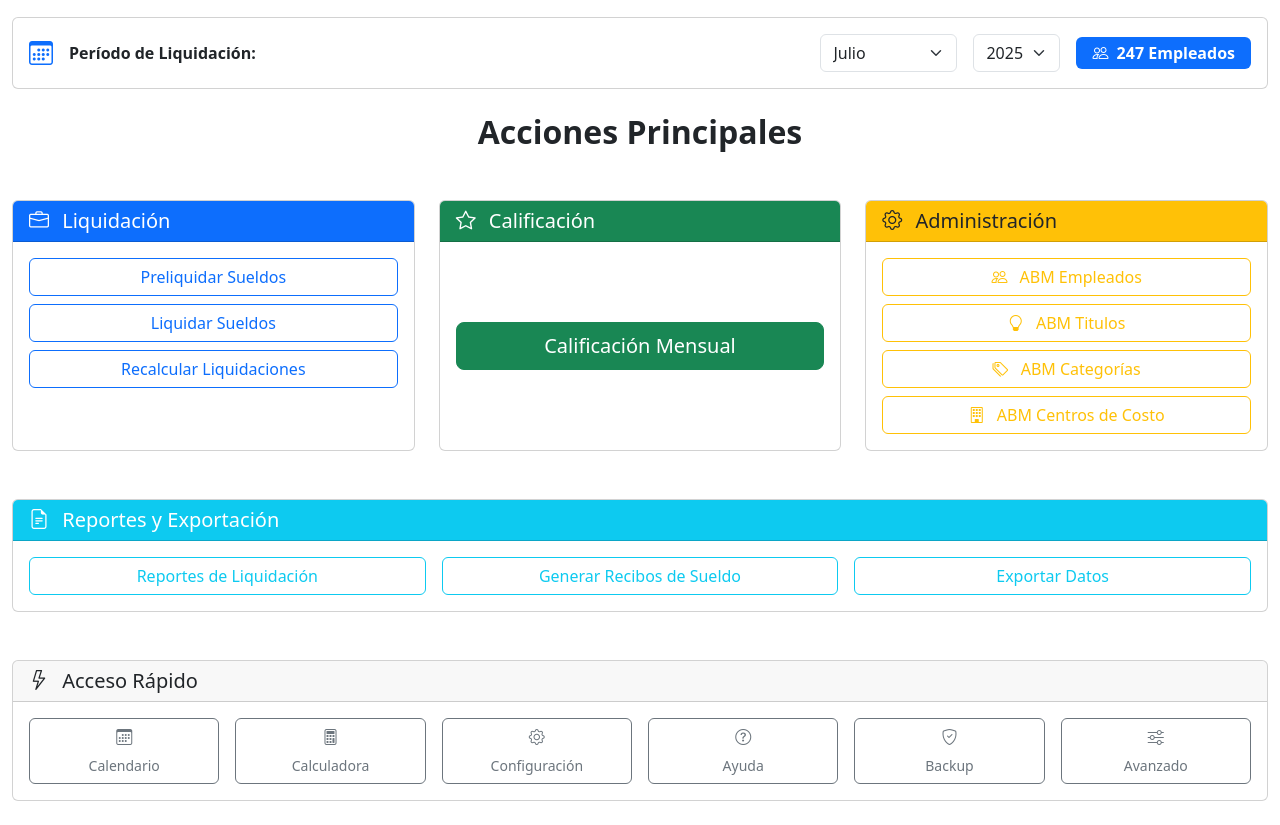
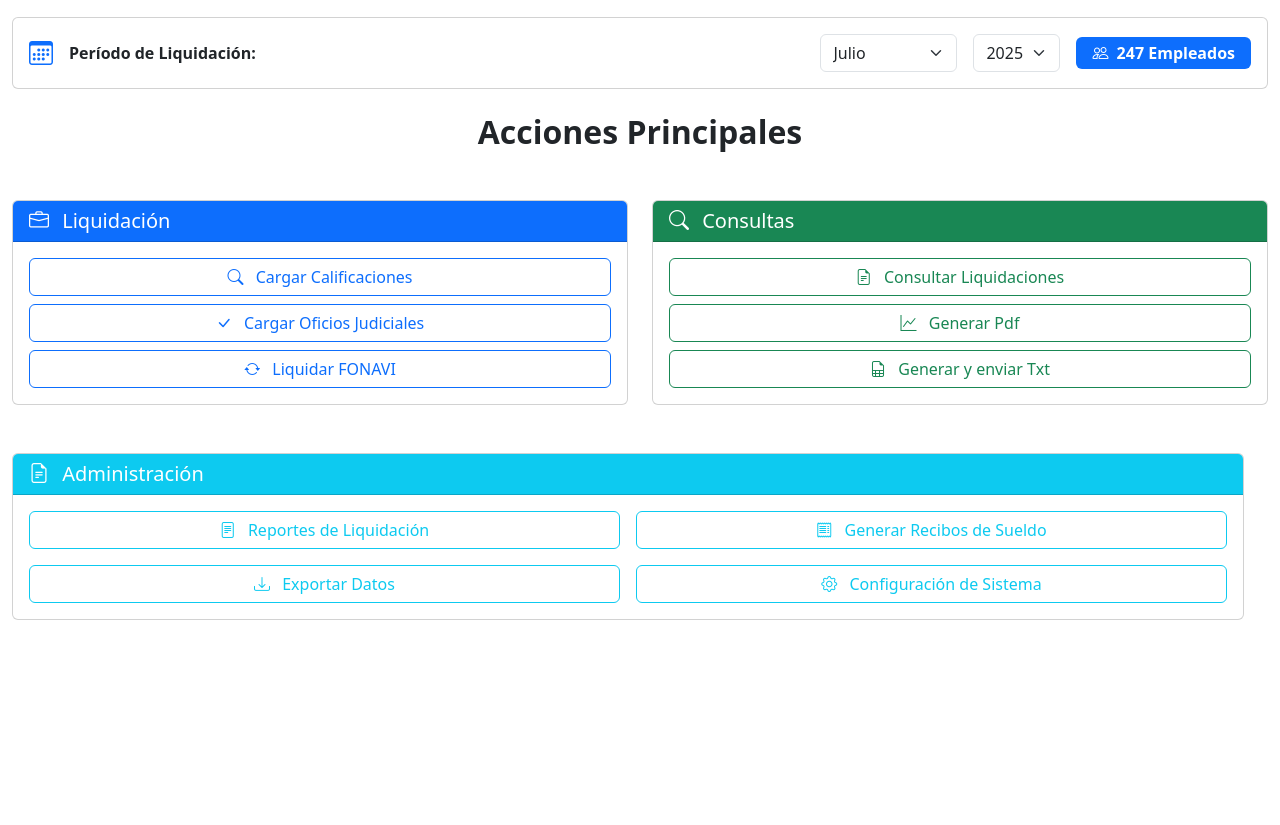
Before and after one commit to FernandoAVillarroel/fonavi_project, a Django app: page /dashboard/ in a window 1280 px wide. Shown: the part 208-1033 px from the top of the page. After the commit the page ends 828 px from the top, so only its background shows below. Run offline with Django 5.2, Linux system fonts and the light colour scheme; the visitor is signed in with stand-in values (Sample User, id 1); parts of the project's set-up code (start-up, migrations or seed data) failed here and were passed over; some libraries are stand-ins or nearby versions.

Commit message:
Act Dashboard

```diff
--- a/templates/dashboard/dashboard.html
+++ b/templates/dashboard/dashboard.html
@@ -14,7 +14,7 @@
     <!-- Custom CSS -->
     <link rel="stylesheet" href="{% static 'css/dashboard.css' %}">
 </head>
-<body>
+<body class="dashboard">
     <!-- Header -->
     <header class="navbar navbar-expand-lg navbar-light bg-white shadow-sm">
         <div class="container-fluid">
@@ -100,7 +100,7 @@
 
         <div class="row g-4 mb-5">
             <!-- Liquidación -->
-            <div class="col-lg-6 col-xl-4">
+            <div class="col-md-6">
               <div class="card action-category h-100">
                  <div class="card-header bg-primary text-white">
                       <h5 class="card-title mb-0">
@@ -110,69 +110,47 @@
                  </div>
                  <div class="card-body">
                      <div class="d-grid gap-2">
-                            <button type="button" class="btn btn-outline-primary"
-                                <i class="bi bi-search me-2"></i>
-                                Preliquidar Sueldos
+                          <button type="button" class="btn btn-outline-primary">
+                              <span><i class="bi bi-search me-2"></i> Cargar Calificaciones</span>
                          </button>
-                            <button type="button" class="btn btn-outline-primary"
-                                <i class="bi bi-check-lg me-2"></i>
-                                Liquidar Sueldos
+                          <button type="button" class="btn btn-outline-primary">
+                               <span><i class="bi bi-check-lg me-2"></i> Cargar Oficios Judiciales</span>
                           </button>
-                            <button type="button" class="btn btn-outline-primary"
-                                <i class="bi bi-arrow-repeat me-2"></i>
-                                Recalcular Liquidaciones
+                         <button type="button" class="btn btn-outline-primary">
+                               <span><i class="bi bi-arrow-repeat me-2"></i> Liquidar FONAVI</span>
                          </button>
                      </div>
                  </div>
              </div>
           </div>
 
-            <!-- Calificación -->
-            <div class="col-lg-6 col-xl-4">
+
+
+
+
+            <!-- Consultas -->
+            <div class="col-md-6">
                 <div class="card action-category h-100">
                     <div class="card-header bg-success text-white">
                         <h5 class="card-title mb-0">
-                            <i class="bi bi-star me-2"></i>
-                            Calificación
-                        </h5>
-                    </div>
-                    <div class="card-body d-flex align-items-center justify-content-center">
-                        <button type="button" class="btn btn-success btn-lg w-100"
-                            <i class="bi bi-star-fill me-2"></i>
-                            Calificación Mensual
-                        </button>
-                    </div>
-                </div>
-            </div>
-
-            <!-- Administración -->
-            <div class="col-lg-6 col-xl-4">
-                <div class="card action-category h-100">
-                    <div class="card-header bg-warning text-dark">
-                        <h5 class="card-title mb-0">
-                            <i class="bi bi-gear me-2"></i>
-                            Administración
+                            <i class="bi bi-search me-2"></i>
+                            Consultas
                         </h5>
                     </div>
                     <div class="card-body">
                         <div class="d-grid gap-2">
-                            <button type="button" class="btn btn-outline-warning" >
-                                <i class="bi bi-people me-2"></i>
-                                ABM Empleados
+                            <button type="button" class="btn btn-outline-success">
+                                <i class="bi bi-file-earmark-text me-2"></i>
+                                Consultar Liquidaciones
                             </button>
-                            <button type="button" class="btn btn-outline-warning" >
-                                <i class="bi bi-lightbulb me-2"></i>
-                                ABM Titulos
+                            <button type="button" class="btn btn-outline-success">
+                                <i class="bi bi-graph-up me-2"></i>
+                                Generar Pdf
                             </button>
-                            <button type="button" class="btn btn-outline-warning" onclick="navigateTo('{% url 'listar_categorias' %}')">
-                                <i class="bi bi-tags me-2"></i>
-                                ABM Categorías
+                            <button type="button" class="btn btn-outline-success">
+                                <i class="bi bi-file-earmark-spreadsheet me-2"></i>
+                                Generar y enviar Txt
                             </button>
-                            <button type="button" class="btn btn-outline-warning" >
-                                <i class="bi bi-building me-2"></i>
-                                ABM Centros de Costo
-                            </button>
-                        </div>
                         </div>
                     </div>
                 </div>
@@ -181,31 +159,37 @@
         <!-- Reportes Section -->
         <div class="row g-4 mb-5">
             <div class="col-12">
-                <div class="card action-category">
+                <div class="card action-category h-100">
                     <div class="card-header bg-info text-white">
                         <h5 class="card-title mb-0">
                             <i class="bi bi-file-earmark-text me-2"></i>
-                            Reportes y Exportación
+                            Administración
                         </h5>
                     </div>
                     <div class="card-body">
                         <div class="row g-3">
-                            <div class="col-md-4">
-                                <button type="button" class="btn btn-outline-info w-100"
+                            <div class="col-md-6">
+                                <button type="button" class="btn btn-outline-info w-100">
                                     <i class="bi bi-file-text me-2"></i>
                                     Reportes de Liquidación
                                 </button>
                             </div>
-                            <div class="col-md-4">
-                                <button type="button" class="btn btn-outline-info w-100"
+                            <div class="col-md-6">
+                                <button type="button" class="btn btn-outline-info w-100">
                                     <i class="bi bi-receipt me-2"></i>
                                     Generar Recibos de Sueldo
                                 </button>
                             </div>
-                            <div class="col-md-4">
-                                <button type="button" class="btn btn-outline-info w-100"
+                            <div class="col-md-6">
+                                <button type="button" class="btn btn-outline-info w-100">
                                     <i class="bi bi-download me-2"></i>
                                     Exportar Datos
+                                </button>
+                            </div>
+                            <div class="col-md-6">
+                                <button type="button" class="btn btn-outline-info w-100">
+                                    <i class="bi bi-gear me-2"></i>
+                                    Configuración de Sistema
                                </button>
                             </div>
                         </div>
@@ -214,60 +198,8 @@
             </div>
         </div>
 
-        <!-- Quick Access -->
-        <div class="row">
-            <div class="col-12">
-                <div class="card">
-                    <div class="card-header">
-                        <h5 class="card-title mb-0">
-                            <i class="bi bi-lightning me-2"></i>
-                            Acceso Rápido
-                        </h5>
-                    </div>
-                    <div class="card-body">
-                        <div class="row g-3">
-                            <div class="col-md-2 col-sm-4 col-6">
-                                <a href="#" class="btn btn-outline-secondary w-100">
-                                    <i class="bi bi-calendar3 d-block mb-1"></i>
-                                    <small>Calendario</small>
-                                </a>
-                            </div>
-                            <div class="col-md-2 col-sm-4 col-6">
-                                <a href="#" class="btn btn-outline-secondary w-100">
-                                    <i class="bi bi-calculator d-block mb-1"></i>
-                                    <small>Calculadora</small>
-                                </a>
-                            </div>
-                            <div class="col-md-2 col-sm-4 col-6">
-                                <a href="#" class="btn btn-outline-secondary w-100">
-                                    <i class="bi bi-gear d-block mb-1"></i>
-                                    <small>Configuración</small>
-                                </a>
-                            </div>
-                            <div class="col-md-2 col-sm-4 col-6">
-                                <a href="#" class="btn btn-outline-secondary w-100">
-                                    <i class="bi bi-question-circle d-block mb-1"></i>
-                                    <small>Ayuda</small>
-                                </a>
-                            </div>
-                            <div class="col-md-2 col-sm-4 col-6">
-                                <a href="#" class="btn btn-outline-secondary w-100">
-                                    <i class="bi bi-shield-check d-block mb-1"></i>
-                                    <small>Backup</small>
-                                </a>
-                            </div>
-                            <div class="col-md-2 col-sm-4 col-6">
-                                <a href="#" class="btn btn-outline-secondary w-100">
-                                    <i class="bi bi-sliders d-block mb-1"></i>
-                                    <small>Avanzado</small>
-                                </a>
-                            </div>
-                        </div>
-                    </div>
-                </div>
-            </div>
-        </div>
-    </main>
+
+
 
     <!-- Bootstrap JS -->
     <script src="https://cdn.jsdelivr.net/npm/bootstrap@5.3.0/dist/js/bootstrap.bundle.min.js"></script>
```
Lines whose indentation alone changed are shown as unchanged.
